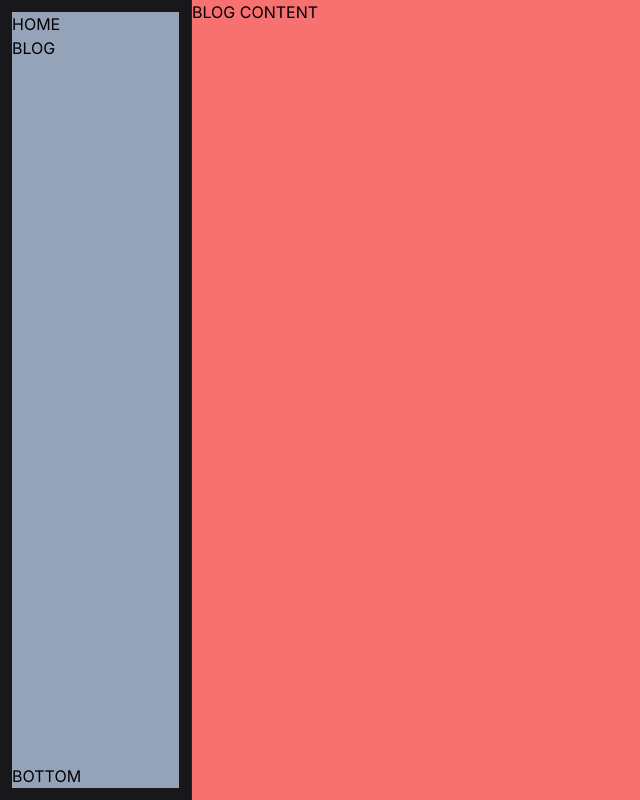
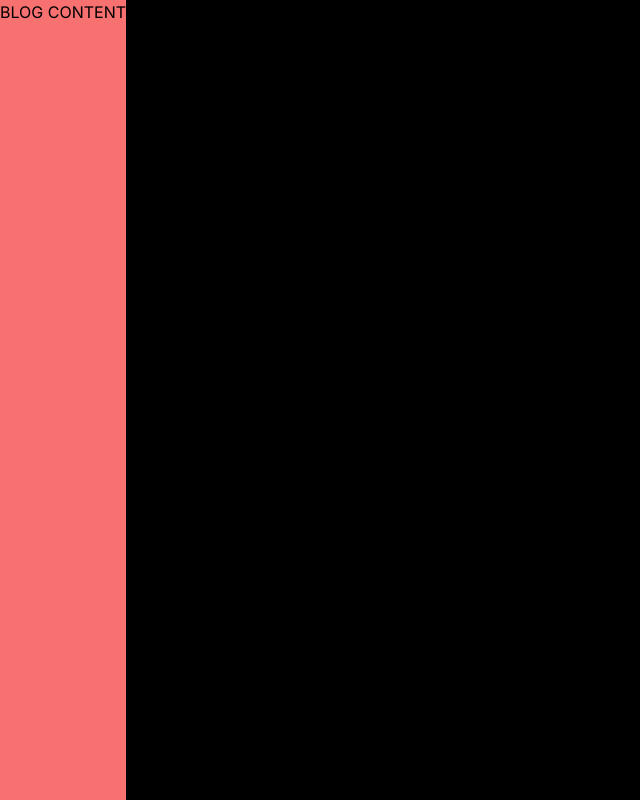
Before and after one commit to TheWinci/dot-dev, a Next.js app: page /blog in a window 1280 px wide. Shown: the whole page, without its empty margins (0-640 px from the left). Built offline with nearby package versions, Linux system fonts and the light colour scheme.

Commit message:
feat: 🎸 added fundaments for auth

```diff
--- /dev/null
+++ b/app/app/layout.tsx
@@ -0,0 +1,24 @@
+import type { Metadata } from "next";
+import Navigation from "./navigation";
+
+export const metadata: Metadata = {
+  title: "winci.dev",
+  description: "Generated by create next app",
+};
+
+export default function RootLayout({
+  children,
+}: Readonly<{
+  children: React.ReactNode;
+}>) {
+  return (
+    <>
+      <Navigation />
+      <div className='flex flex-col flex-auto overflow-auto'>
+        <main className="min-h-screen bg-slate-700">
+          {children}
+        </main>
+      </div>
+    </>
+  );
+}
--- /dev/null
+++ b/app/app/page.tsx
@@ -0,0 +1,11 @@
+import React from 'react'
+
+function Home() {
+  return (
+    <div className="flex min-h-screen flex-col items-center justify-between p-24 bg-slate-700">
+      HOME CONTENT
+    </div>
+  );
+}
+
+export default Home;
--- /dev/null
+++ b/app/landing/page.tsx
@@ -0,0 +1,9 @@
+import React from 'react'
+
+function Page() {
+  return (
+    <div>LANDING</div>
+  )
+}
+
+export default Page
--- a/app/layout.tsx
+++ b/app/layout.tsx
@@ -1,32 +1,19 @@
-import type { Metadata } from "next";
-import { Inter } from "next/font/google";
-import "./globals.css";
-import Navigation from "./navigation";
+import React, { PropsWithChildren } from 'react'
+import { Inter } from 'next/font/google';
+import './globals.css'
 
 const inter = Inter({ subsets: ["latin"] });
 
-export const metadata: Metadata = {
-  title: "Create Next App",
-  description: "Generated by create next app",
-};
-
-export default function RootLayout({
-  children,
-}: Readonly<{
-  children: React.ReactNode;
-}>) {
+function Layout({ children }: PropsWithChildren) {
   return (
     <html lang="en">
       <body className={inter.className}>
         <div className='flex flex-row h-dvh overflow-x-hidden overflow-y-hidden bg-black'>
-          <Navigation />
-          <div className='flex flex-col flex-auto overflow-auto'>
-            <main className="min-h-screen bg-slate-700">
-              {children}
-            </main>
-          </div>
+          {children}
         </div>
       </body>
     </html>
-  );
+  )
 }
+
+export default Layout
--- a/app/page.tsx
+++ b/app/page.tsx
@@ -1,11 +1,21 @@
+import { Metadata } from 'next';
 import React from 'react'
 
-function Home() {
+export const metadata: Metadata = {
+  title: "winci.dev",
+  description: "Generated by create next app",
+};
+
+function Page() {
   return (
-    <div className="flex min-h-screen flex-col items-center justify-between p-24 bg-slate-700">
-      HOME CONTENT
+    <div className='bg-gray-950 overflow-hidden min-w-full min-h-full flex justify-center items-center'>
+      <div className={`absolute p-56 rounded-full motion-safe:animate-spin-slow hover:[animation-play-state:paused] filter blur-xl from-blue-600 to-indigo-900 bg-gradient-eclips2`}/>
+      <div className='absolute p-52 rounded-full bg-gray-950'/>
+      <div className='motion-safe:animate-bounce hover:[animation-play-state:paused] text-4xl font-bold bg-gradient-to-r from-indigo-600 via-purple-500 to-indigo-600 inline-block text-transparent bg-clip-text'>
+        WINCI.DEV
+      </div>
     </div>
-  );
+  )
 }
 
-export default Home;
+export default Page
--- a/tailwind.config.ts
+++ b/tailwind.config.ts
@@ -10,9 +10,19 @@ const config: Config = {
     extend: {
       backgroundImage: {
         "gradient-radial": "radial-gradient(var(--tw-gradient-stops))",
-        "gradient-conic":
-          "conic-gradient(from 180deg at 50% 50%, var(--tw-gradient-stops))",
+        "gradient-conic": "conic-gradient(from 180deg at 50% 50%, var(--tw-gradient-stops))",
+        "gradient-eclips":
+          `radial-gradient(ellipse at top, var(--tw-gradient-from), transparent),
+          radial-gradient(ellipse at bottom, var(--tw-gradient-to), transparent);`,
+        "gradient-eclips2":
+          `radial-gradient(ellipse at top, var(--tw-gradient-from), transparent),
+          radial-gradient(ellipse at bottom, var(--tw-gradient-from), transparent),
+          radial-gradient(ellipse at right, var(--tw-gradient-to), transparent),
+          radial-gradient(ellipse at left, var(--tw-gradient-to), transparent);`,
       },
+      animation: {
+        "spin-slow": 'spin 3s linear infinite',
+      }
     },
   },
   plugins: [],
```
Also changed, not shown: middleware.ts (added, +14 -0 lines), app/app/navigation.tsx (renamed from app/navigation.tsx).
